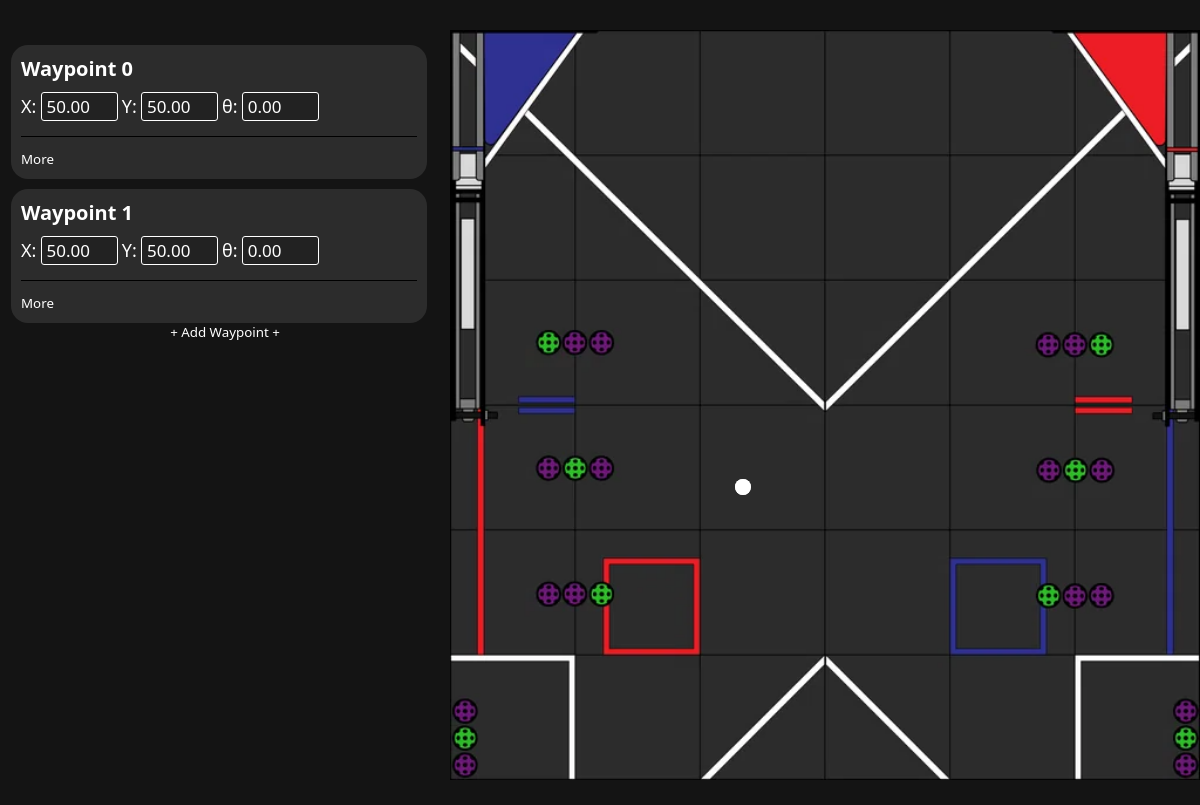
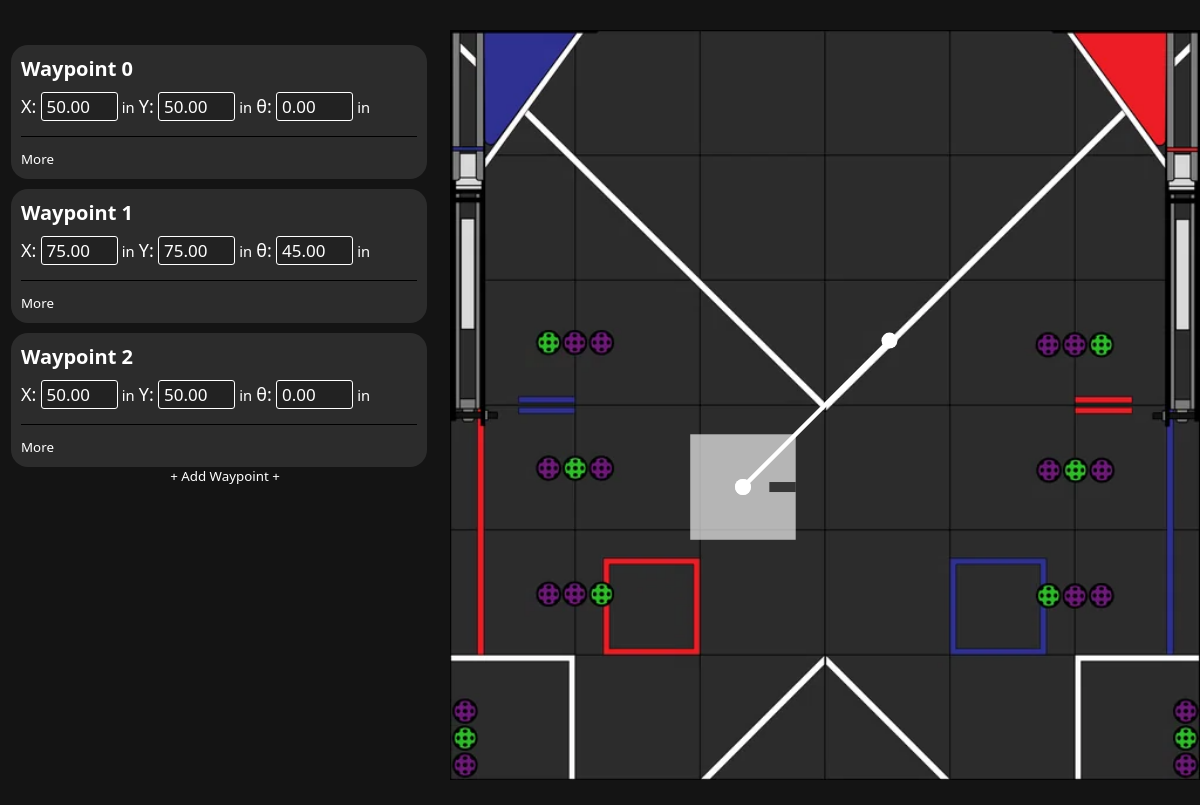
Before and after one commit to ftc-30564/LiveWIRE-Pathing-Visualizer, an Electron app: page index.html in a window 1200 px wide. Both pictures are taken after a click on the button "+ Add Waypoint +". Drawn offline with Linux system fonts and the light colour scheme.

Commit message:
refactoring, add ending vel calculation and waypoint tolerance

```diff
--- a/js/inputs.js
+++ b/js/inputs.js
@@ -17,32 +17,48 @@ function initializeSidebar() {
                 <div class="coordinates">
                     <label>X:</label>
                     <input type="number" class="waypoint-coordinate" id="x-${i}" value="${waypoints[i].x.toFixed(2)}">
+                    <label class="unit">in</label>
 
                     <label>Y:</label>
                     <input type="number" class="waypoint-coordinate" id="y-${i}"  value="${waypoints[i].y.toFixed(2)}">
+                    <label class="unit">in</label>
 
                     <label>θ:</label>
                     <input type="number" class="waypoint-coordinate" id="theta-${i}" name="theta" value="${waypoints[i].theta.toFixed(2)}">
+                    <label class="unit">in</label>
                 </div>
                 <button onclick='document.getElementById("other-${i}").style.display = "block";'>More</button>
                 <div id="other-${i}" style="display: none;">
 
-                <div class="velocity">
+                <div class="other">
                     <label>Max Vel:</label>
                     <input type="number" class="waypoint-vel" id="maxVelocity-${i}" value="${waypoints[i].maxVelocity.toFixed(2)}">
+                    <label class="unit">in/s</label>
                 </div>
 
-                <div class="acceleration">
+                <div class="other">
                     <label>Accel:</label>
                     <input type="number" class="waypoint-vel" id="maxAcceleration-${i}"value="${waypoints[i].maxAcceleration.toFixed(2)}">
+                    <label class="unit">in/s<sup>2</sup></label>
                 </div>
 
-                <div class="deceleration">
+                <div class="other">
                     <label>Decel:</label>
                     <input type="number" class="waypoint-vel" id="maxDeceleration-${i}" value="${waypoints[i].maxDeceleration.toFixed(2)}">
+                    <label class="unit">in/s<sup>2</sup></label>
                 </div>
 
-                <label id=distance-${i}>${waypoints[i].distanceIntoPath.toFixed(2)} </label>
+                <div class="other">
+                    <label>Ending Vel:</label>
+                    <input type="number" class="waypoint-vel" id="endingVel-${i}" value="${waypoints[i].endingVelocity.toFixed(2)}">
+                    <label class="unit">in/s</label>
+                </div>
+
+                <div class="other">
+                    <label>Ending Tolerance:</label>
+                    <input type="number" class="waypoint-vel" id="tolerance-${i}" value="${waypoints[i].tolerance.toFixed(2)}">
+                    <label class="unit">in</label>
+                </div>
 
                 <button onclick='document.getElementById("other-${i}").style.display = "none";'>Hide</button>
                 </div>
@@ -51,32 +67,40 @@ function initializeSidebar() {
         document.getElementById("waypoints").innerHTML += html;
     }
 
+    // adds event listeners to where anytime the inputs get changed, it updates the waypoint array
     for (let i = 0; i < waypoints.length; i++) {
         waypoints[i].setSidebarElement(document.getElementById(`waypoint-${i}`));
 
         document.getElementById(`x-${i}`).addEventListener("input", (event) => {
             waypoints[i].x = parseFloat(event.target.value);
+            updateWaypointChain();
             renderer.redrawEverything();
         });
         document.getElementById(`y-${i}`).addEventListener("input", (event) => {
             waypoints[i].y = parseFloat(event.target.value);
+            updateWaypointChain();
             renderer.redrawEverything();
         });
         document.getElementById(`theta-${i}`).addEventListener("input", (event) => {
             waypoints[i].theta = parseFloat(event.target.value);
+            updateWaypointChain();
             renderer.redrawEverything();
         });
+
         document.getElementById(`maxVelocity-${i}`).addEventListener("input", (event) => {
             waypoints[i].maxVelocity = parseFloat(event.target.value);
-            renderer.redrawEverything();
         });
         document.getElementById(`maxAcceleration-${i}`).addEventListener("input", (event) => {
             waypoints[i].maxAcceleration = parseFloat(event.target.value);
-            renderer.redrawEverything();
         });
         document.getElementById(`maxDeceleration-${i}`).addEventListener("input", (event) => {
             waypoints[i].maxDeceleration = parseFloat(event.target.value);
-            renderer.redrawEverything();
+        });
+        document.getElementById(`endingVel-${i}`).addEventListener("input", (event) => {
+            waypoints[i].endingVelocity = parseFloat(event.target.value);
+        });
+        document.getElementById(`tolerance-${i}`).addEventListener("input", (event) => {
+            waypoints[i].tolerance = parseFloat(event.target.value);
         });
     }
 }
@@ -89,7 +113,8 @@ function updateSidebar() {
         document.getElementById(`maxAcceleration-${i}`).value = waypoints[i].maxAcceleration.toFixed(2);
         document.getElementById(`maxDeceleration-${i}`).value = waypoints[i].maxDeceleration.toFixed(2);
         document.getElementById(`maxVelocity-${i}`).value = waypoints[i].maxVelocity.toFixed(2);
-        document.getElementById(`distance-${i}`).innerText = waypoints[i].distanceIntoPath.toFixed(2);
+        document.getElementById(`endingVel-${i}`).value = waypoints[i].endingVelocity.toFixed(2);
+        document.getElementById(`tolerance-${i}`).value = waypoints[i].tolerance.toFixed(2);
     }
 }
 
@@ -112,6 +137,7 @@ canvas.addEventListener('mousemove', (event) => {
     if (state === "dragging" && selectedWaypoint != null) {
         selectedWaypoint.x = mouseX;
         selectedWaypoint.y = mouseY;
+        updateWaypointChain();
         renderer.redrawEverything();
         updateSidebar();
     }
@@ -156,6 +182,7 @@ canvas.addEventListener('mousedown', (event) => {
             if ((state == "idle") && shiftHeld) {
                 // create a new waypoint
                 waypoints.push(new Waypoint(mouseX, mouseY, 0));
+                updateWaypointChain();
                 initializeSidebar();
             }
             if (selectedWaypoint != null) {
@@ -169,6 +196,7 @@ canvas.addEventListener('mousedown', (event) => {
     }
 
     renderer.redrawEverything();
+    updateSidebar();
 });
 
 canvas.addEventListener('mouseup', (event) => {
@@ -200,6 +228,7 @@ document.addEventListener('keydown', (event) => {
             selectedWaypoint.setSelected(true);
             state = "selected";
             initializeSidebar();
+            updateWaypointChain();
             renderer.redrawEverything();
         }
     }
@@ -231,5 +260,6 @@ document.addEventListener('keyup', (event) => {
 document.getElementById("add-waypoint").onclick = () => {
     waypoints.push(new Waypoint(50, 50, 0));
     initializeSidebar();
+    updateWaypointChain();
     renderer.redrawEverything();
 };
--- a/js/renderer.js
+++ b/js/renderer.js
@@ -24,12 +24,7 @@ function isWithinSquare(x, y, rx, ry, rl) {
     return ((Math.abs(rx - x) < (rl / 2)) && (Math.abs(ry - y) < (rl / 2)));
 }
 
-function updateCanvasToWindowSize() {
-
-}
-
 class Renderer {
-    // creates a new renderer with canvas, ctx, and waypoints list
     constructor(waypoints) {
         this.waypoints = waypoints;
         this.robot = new Robot();
@@ -83,22 +78,12 @@ class Renderer {
         }
     }
 
-    // updates the distances between each waypoint, used for animation
-    updateWaypointDistances() {
-        let runningDistance = 0;
-        for (let x = 1; x < this.waypoints.length; x ++) {
-            runningDistance += this.waypoints[x].distanceFrom(this.waypoints[x-1]);
-            this.waypoints[x].distanceIntoPath = runningDistance;
-        }
-    }
-
     redrawEverything() {
         canvas.width = window.innerHeight - 50;
         canvas.height = window.innerHeight - 50;
 
         this.clear();
         this.drawImage();
-        this.updateWaypointDistances();
         this.drawWaypoints();
         this.robot.drawOntoPath(this.robotDistance, this.waypoints);
     }
@@ -135,7 +120,7 @@ function startAnimation() {
 }
 
 function runAnimation() {
-    renderer.robotDistance += 1;
+    renderer.robotDistance += 0.7;
 
     if (renderer.robotDistance > waypoints[waypoints.length-1].distanceIntoPath) {
         renderer.robotDistance = 0;
--- a/js/robot.js
+++ b/js/robot.js
@@ -45,6 +45,15 @@ class Robot {
         // first figure out which waypoints it falls between
         let lastWaypoint;
         let nextWaypoint;
+        if (waypoints.length == 1) {
+            lastWaypoint = waypoints[0];
+            nextWaypoint = waypoints[0];
+        }
+        if (waypoints.length == 2) {
+            lastWaypoint = waypoints[0];
+            nextWaypoint = waypoints[1];
+        }
+        else {
             for (let x = 1; x < waypoints.length; x ++) {
                 if (waypoints[x].distanceIntoPath > distance) {
                     //alert("distance is " + distance + ", waypoint last is " + (x-1));
@@ -53,10 +62,12 @@ class Robot {
                     break;
                 }
             }
+        }
+
 
         // next, figure out what x and y the robot should be at
-        let robotX = lastWaypoint.x + (Math.cos(lastWaypoint.angleWith(nextWaypoint)) * (distance - lastWaypoint.distanceIntoPath));
-        let robotY = lastWaypoint.y + (Math.sin(lastWaypoint.angleWith(nextWaypoint)) * (distance - lastWaypoint.distanceIntoPath));
+        let robotX = lastWaypoint.x + (Math.cos(lastWaypoint.angleWithRadians(nextWaypoint)) * (distance - lastWaypoint.distanceIntoPath));
+        let robotY = lastWaypoint.y + (Math.sin(lastWaypoint.angleWithRadians(nextWaypoint)) * (distance - lastWaypoint.distanceIntoPath));
 
         // interpolation for now
         // TODO: there are different heading strategies that need to be added
--- a/js/waypoint.js
+++ b/js/waypoint.js
@@ -12,9 +12,12 @@ class Waypoint {
         this.maxVelocity = DEFAULT_VELOCITY;
         this.maxAcceleration = DEFAULT_ACCEL;
         this.maxDeceleration = DEFAULT_DECEL;
-        this.waypointTolerance = DEFAULT_WAYPOINT_TOLERANCE;
+        this.tolerance = DEFAULT_WAYPOINT_TOLERANCE;
+        this.endingVelocity = 0;
 
         this.selected = false;
+
+        this.dropdownEnabled = false;
 
         this.sidebarElement = null;
 
@@ -41,7 +44,7 @@ class Waypoint {
         return this.theta * (Math.PI / 180);
     }
 
-    angleWith(other) {
+    angleWithRadians(other) {
         return Math.atan2(other.y - this.y, other.x - this.x);
     }
 
@@ -58,4 +61,30 @@ class Waypoint {
     }
 }
 
-var waypoints = [new Waypoint(50, 50, 0)];
+var waypoints = [new Waypoint(50, 50, 0), new Waypoint(75, 75, 45)];
+
+// updates the distances between each waypoint, used for animation
+function updateWaypointDistances() {
+    let runningDistance = 0;
+    for (let x = 1; x < this.waypoints.length; x ++) {
+        runningDistance += this.waypoints[x].distanceFrom(this.waypoints[x-1]);
+        this.waypoints[x].distanceIntoPath = runningDistance;
+    }
+}
+
+function updateWaypointEndingVelocities() {
+    this.waypoints[0].endingVelocity = 0;
+    this.waypoints[this.waypoints.length-1].endingVelocity = 0;
+
+    for (let x = 1; x < this.waypoints.length-1; x++) {
+        let angleDifference = this.waypoints[x].angleWithRadians(this.waypoints[x+1]) - this.waypoints[x-1].angleWithRadians(this.waypoints[x]);
+        this.waypoints[x].endingVelocity = (Math.abs(Math.cos(angleDifference / 2))) * this.waypoints[x].maxVelocity;
+    }
+}
+
+// any time a new waypoint is created, or waypoints are moved, this should be called.
+// this updates the distances and ending velocities between the two
+function updateWaypointChain() {
+    this.updateWaypointDistances();
+    this.updateWaypointEndingVelocities();
+}
--- a/style.css
+++ b/style.css
@@ -84,6 +84,15 @@ button {
     border-bottom: 1px solid black;
 }
 
+.other {
+    padding-top: 7px;
+    padding-bottom: 5px;
+}
+
+.unit {
+    font-size: 0.92em;
+}
+
 .waypoint-coordinate {
     width: 60px;
     height: 25px;
```
Lines whose indentation alone changed are shown as unchanged.
